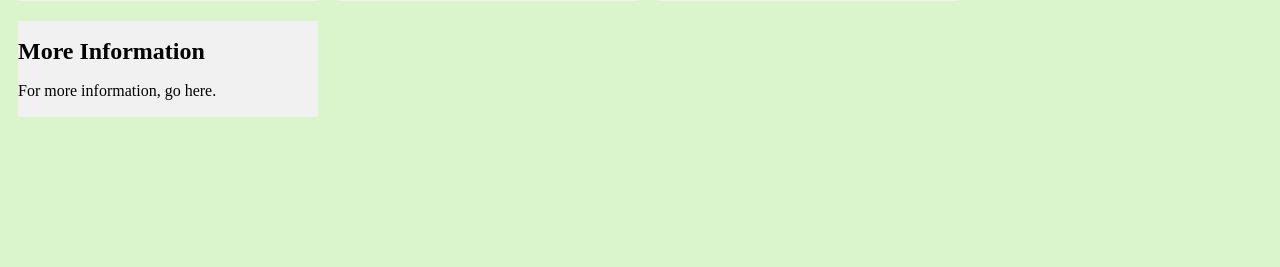
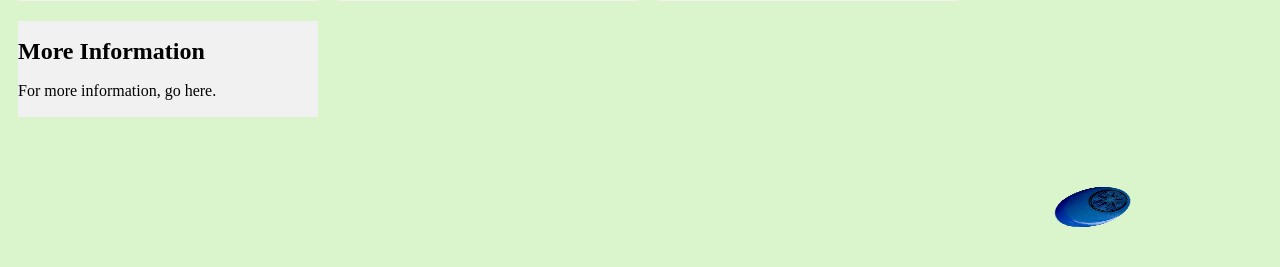
Before and after one commit to eileenfinley/project1, a PHP site: page / in a window 1280 px wide. Shown: the part 533-800 px from the top of the page. Run offline with PHP 8.4, Linux system fonts and the light colour scheme.

Commit message:
added animation on homepage

```diff
--- a/index.html
+++ b/index.html
@@ -82,6 +82,11 @@
                         </p>
                     </div>
             </div>
+
+            <div class = "frisbee">
+                <img src = "frisbee.png"/>
+            </div>
+
         </div>
     </body>
 </html>
--- a/style.css
+++ b/style.css
@@ -51,7 +51,6 @@ a:hover{
     min-width: 160px;
     box-shadow: 0px 8px 16px 0px rgba(0,0,0,0.2);
     z-index: 1;
-
 }
 
 .dropdown-content a {
@@ -125,3 +124,30 @@ caption{
 figure{
   transform: skew(20deg);
 }
+
+.frisbee{
+  position: relative;
+  width: 100%;
+  height: 100px;
+  overflow: hidden;
+}
+
+.frisbee img {
+  position: absolute;
+  width: 100px;
+  height: 100px;
+  rotate: 70deg;
+  animation: bouncing 15s linear infinite;
+}
+
+@keyframes bouncing {
+  0% {
+    left: 0;
+  }
+  50% {
+    left: calc(100% - 80px); /* moves to right side and leaves a 40px gap on the edge*/
+  }
+  100% {
+    left: 0;
+  }
+}
```
Also changed, not shown: frisbee.png (added). Lines whose indentation alone changed are shown as unchanged.
